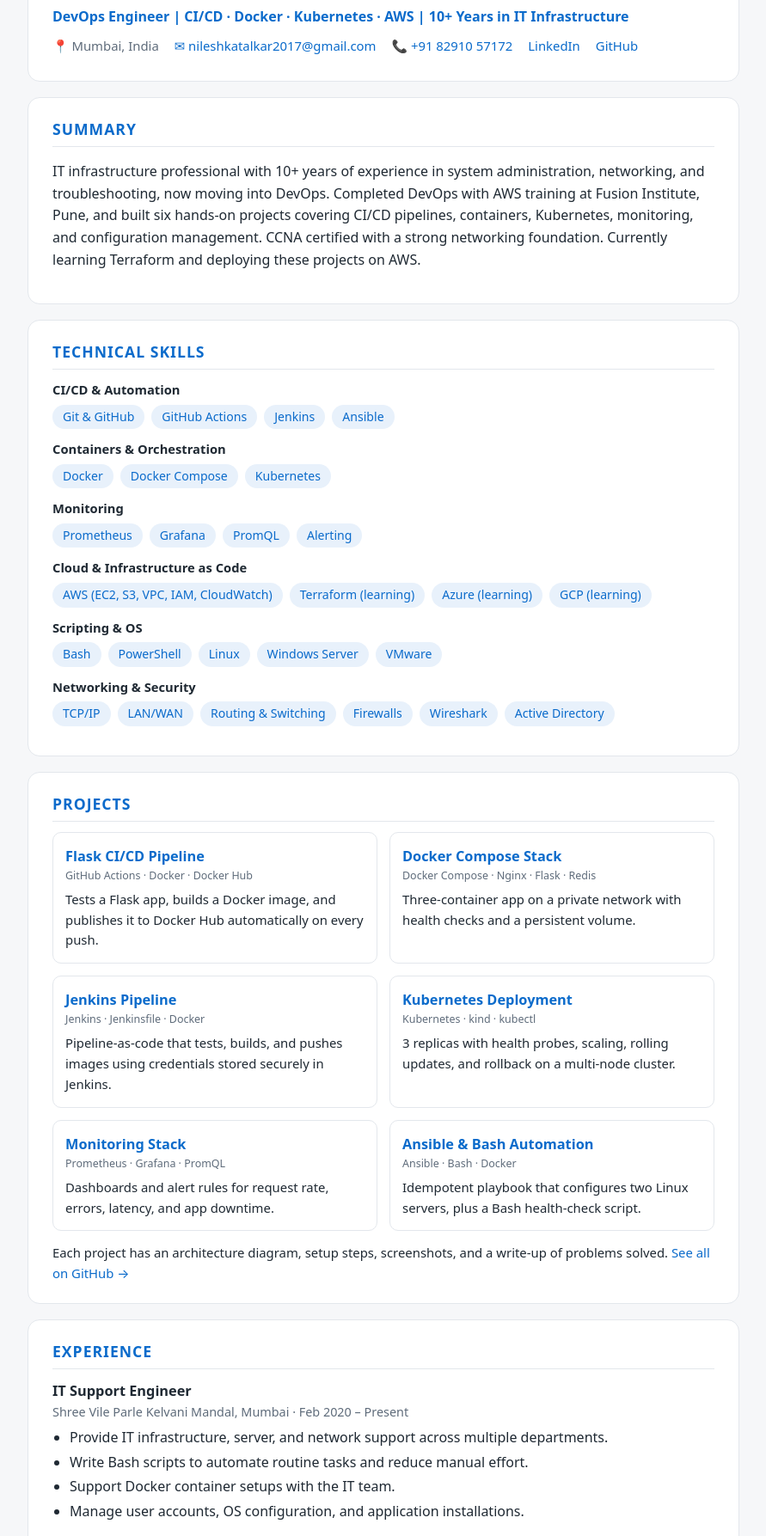
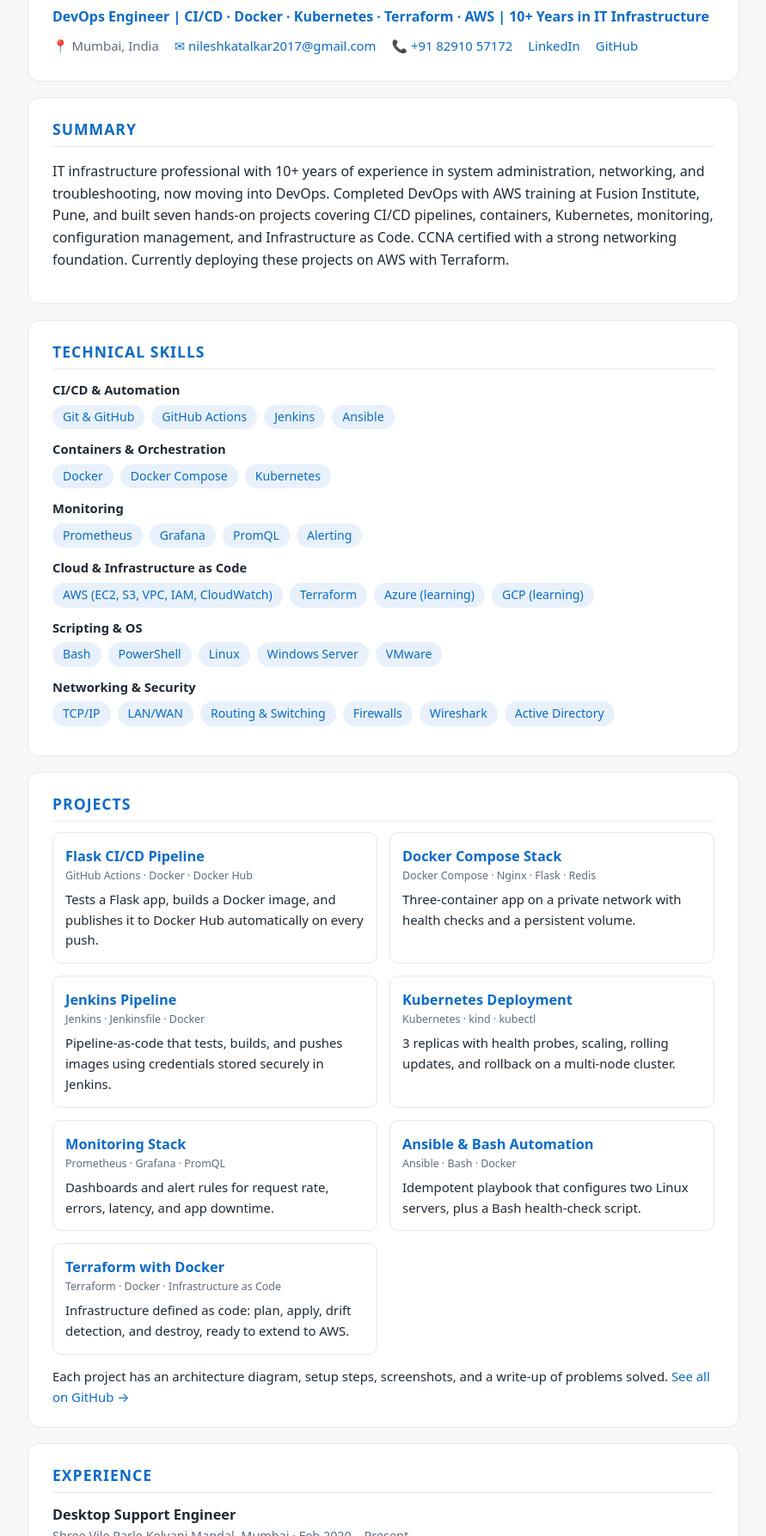
Before and after one commit to nileshkatalkar/resume, a plain HTML site: page index.html in a window 1280 px wide. Shown: the part 99-1886 px from the top of the page at 86% size, without its empty margins (194-1085 px from the left). Drawn offline with Linux system fonts and the light colour scheme.

Commit message:
Update index.html

```diff
--- a/index.html
+++ b/index.html
@@ -42,7 +42,7 @@ footer{text-align:center;color:var(--muted);font-size:.85rem;margin-top:22px}
   <img src="profile.jpg" alt="Nilesh Katalkar" onerror="this.style.display='none'">
   <div>
     <h1>NILESH KATALKAR</h1>
-    <div class="role">DevOps Engineer | CI/CD · Docker · Kubernetes · AWS | 10+ Years in IT Infrastructure</div>
+    <div class="role">DevOps Engineer | CI/CD · Docker · Kubernetes · Terraform · AWS | 10+ Years in IT Infrastructure</div>
     <div class="contact">
       <span>📍 Mumbai, India</span>
       <a href="mailto:nileshkatalkar2017@gmail.com">✉ nileshkatalkar2017@gmail.com</a>
@@ -55,7 +55,7 @@ footer{text-align:center;color:var(--muted);font-size:.85rem;margin-top:22px}
 
 <section>
   <h2>Summary</h2>
-  <p>IT infrastructure professional with 10+ years of experience in system administration, networking, and troubleshooting, now moving into DevOps. Completed DevOps with AWS training at Fusion Institute, Pune, and built six hands-on projects covering CI/CD pipelines, containers, Kubernetes, monitoring, and configuration management. CCNA certified with a strong networking foundation. Currently learning Terraform and deploying these projects on AWS.</p>
+  <p>IT infrastructure professional with 10+ years of experience in system administration, networking, and troubleshooting, now moving into DevOps. Completed DevOps with AWS training at Fusion Institute, Pune, and built seven hands-on projects covering CI/CD pipelines, containers, Kubernetes, monitoring, configuration management, and Infrastructure as Code. CCNA certified with a strong networking foundation. Currently deploying these projects on AWS with Terraform.</p>
 </section>
 
 <section>
@@ -63,7 +63,7 @@ footer{text-align:center;color:var(--muted);font-size:.85rem;margin-top:22px}
   <div class="skill"><b>CI/CD &amp; Automation</b><div class="chips"><span class="chip">Git &amp; GitHub</span><span class="chip">GitHub Actions</span><span class="chip">Jenkins</span><span class="chip">Ansible</span></div></div>
   <div class="skill"><b>Containers &amp; Orchestration</b><div class="chips"><span class="chip">Docker</span><span class="chip">Docker Compose</span><span class="chip">Kubernetes</span></div></div>
   <div class="skill"><b>Monitoring</b><div class="chips"><span class="chip">Prometheus</span><span class="chip">Grafana</span><span class="chip">PromQL</span><span class="chip">Alerting</span></div></div>
-  <div class="skill"><b>Cloud &amp; Infrastructure as Code</b><div class="chips"><span class="chip">AWS (EC2, S3, VPC, IAM, CloudWatch)</span><span class="chip">Terraform (learning)</span><span class="chip">Azure (learning)</span><span class="chip">GCP (learning)</span></div></div>
+  <div class="skill"><b>Cloud &amp; Infrastructure as Code</b><div class="chips"><span class="chip">AWS (EC2, S3, VPC, IAM, CloudWatch)</span><span class="chip">Terraform</span><span class="chip">Azure (learning)</span><span class="chip">GCP (learning)</span></div></div>
   <div class="skill"><b>Scripting &amp; OS</b><div class="chips"><span class="chip">Bash</span><span class="chip">PowerShell</span><span class="chip">Linux</span><span class="chip">Windows Server</span><span class="chip">VMware</span></div></div>
   <div class="skill"><b>Networking &amp; Security</b><div class="chips"><span class="chip">TCP/IP</span><span class="chip">LAN/WAN</span><span class="chip">Routing &amp; Switching</span><span class="chip">Firewalls</span><span class="chip">Wireshark</span><span class="chip">Active Directory</span></div></div>
 </section>
@@ -89,13 +89,16 @@ footer{text-align:center;color:var(--muted);font-size:.85rem;margin-top:22px}
     <div class="proj"><h3><a href="https://github.com/nileshkatalkar/ansible-automation">Ansible &amp; Bash Automation</a></h3>
       <div class="tag">Ansible · Bash · Docker</div>
       <p>Idempotent playbook that configures two Linux servers, plus a Bash health-check script.</p></div>
+    <div class="proj"><h3><a href="https://github.com/nileshkatalkar/terraform-docker-demo">Terraform with Docker</a></h3>
+      <div class="tag">Terraform · Docker · Infrastructure as Code</div>
+      <p>Infrastructure defined as code: plan, apply, drift detection, and destroy, ready to extend to AWS.</p></div>
   </div>
   <div class="more">Each project has an architecture diagram, setup steps, screenshots, and a write-up of problems solved. <a href="https://github.com/nileshkatalkar">See all on GitHub →</a></div>
 </section>
 
 <section>
   <h2>Experience</h2>
-  <div class="job"><h3>IT Support Engineer</h3>
+  <div class="job"><h3>Desktop Support Engineer</h3>
     <div class="meta">Shree Vile Parle Kelvani Mandal, Mumbai · Feb 2020 – Present</div>
     <ul>
       <li>Provide IT infrastructure, server, and network support across multiple departments.</li>
```
